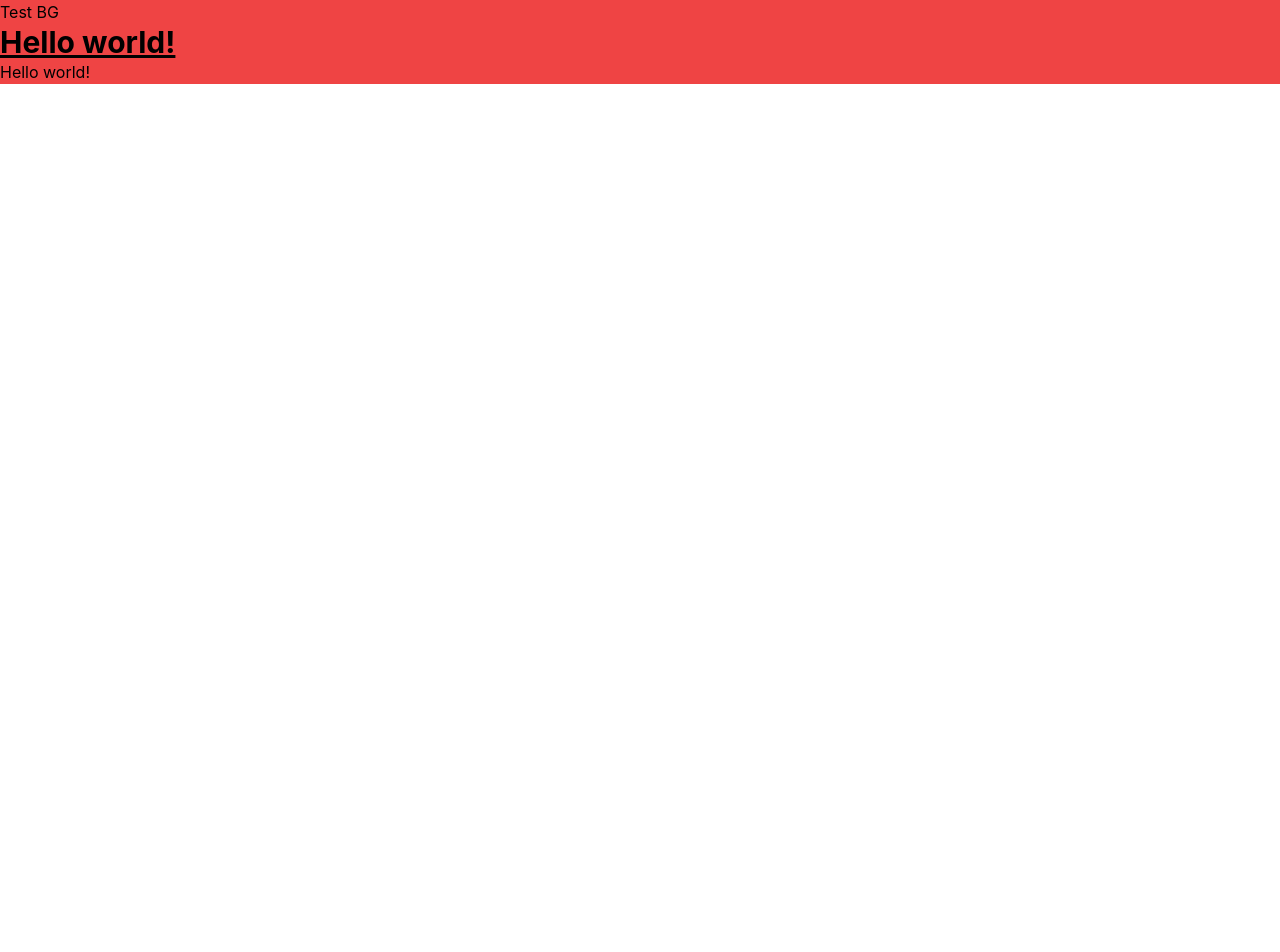
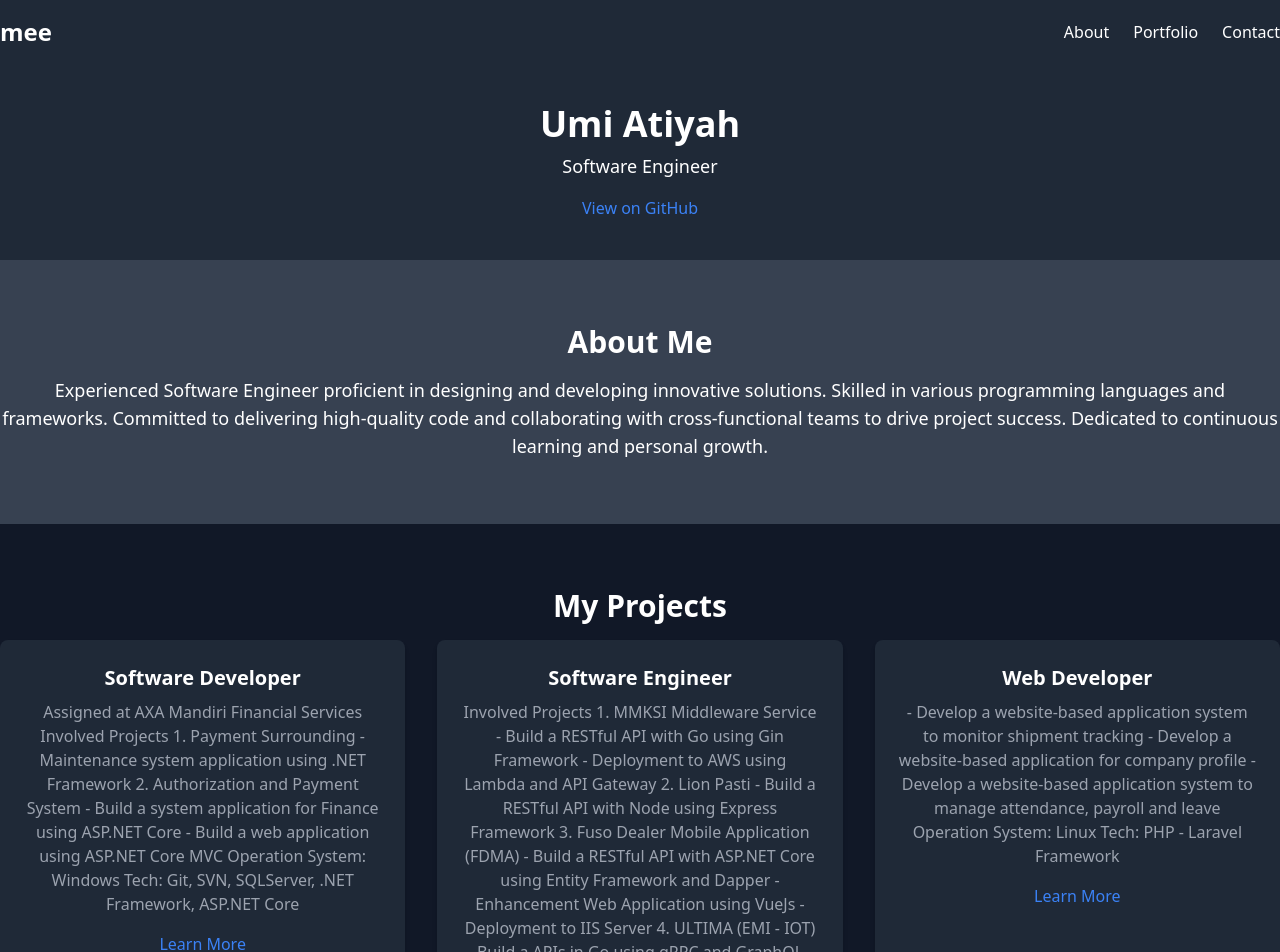
Before and after one commit to umiatiyah/my-portfolio-reactapp, a React (Vite) app: page / in a window 1280 px wide. Shown: the top 952 px of the page. Before the commit the page ends 800 px from the top, so only its background shows below. Built offline with nearby package versions, Linux system fonts and the light colour scheme; a web font is replaced by a local one.

Commit message:
create simple landing page portfolio

```diff
--- a/src/index.css
+++ b/src/index.css
@@ -137,4 +137,15 @@
   html {
     font-family: 'Inter', sans-serif;
   }
+
+  .slide {
+      display: none;
+      opacity: 0;
+  }
+
+  .dark-mode {
+      background-color: #1a1a1a;
+      color: #ffffff;
+  }
+
 }
--- /dev/null
+++ b/src/layouts/footer.tsx
@@ -0,0 +1,9 @@
+export default function Footer() {
+  return (
+    <footer className="bg-gray-800 py-6">
+      <div className="container mx-auto text-center">
+        <p className="text-gray-500">© 2023 UmiAtiyah. All rights reserved.</p>
+      </div>
+    </footer>
+  );
+}
--- /dev/null
+++ b/src/layouts/header.tsx
@@ -0,0 +1,18 @@
+export default function Header() {
+  return (
+    <header className="bg-gray-800 py-10">
+      <div className="container mx-auto text-center">
+        <h1 className="text-4xl font-bold">Umi Atiyah</h1>
+        <p className="text-lg mt-2">Software Engineer</p>
+        <a
+          className="text-blue-500 hover:underline mt-4 inline-block"
+          href="https://github.com/umiatiyah"
+          target="_blank"
+          rel="noopener noreferrer"
+        >
+          View on GitHub
+        </a>
+      </div>
+    </header>
+  );
+}
--- /dev/null
+++ b/src/layouts/navbar.tsx
@@ -0,0 +1,29 @@
+export default function Navbar() {
+  return (
+    // <!-- Navigation -->
+    <nav className="bg-gray-800 py-4">
+      <div className="container mx-auto flex justify-between items-center">
+        <a href="#" className="text-2xl font-semibold">
+          mee
+        </a>
+        <ul className="flex space-x-6">
+          <li>
+            <a href="#about" className="hover:text-blue-500">
+              About
+            </a>
+          </li>
+          <li>
+            <a href="#portfolio" className="hover:text-blue-500">
+              Portfolio
+            </a>
+          </li>
+          <li>
+            <a href="#contact" className="hover:text-blue-500">
+              Contact
+            </a>
+          </li>
+        </ul>
+      </div>
+    </nav>
+  );
+}
--- /dev/null
+++ b/src/views/home/components/about.tsx
@@ -0,0 +1,20 @@
+import React from "react";
+
+const About = () => {
+  return (
+    <section id="about" className="py-16 bg-gray-700">
+      <div className="container mx-auto text-center">
+        <h2 className="text-3xl font-semibold mb-4">About Me</h2>
+        <p className="text-lg">
+          Experienced Software Engineer proficient in designing and developing
+          innovative solutions. Skilled in various programming languages and
+          frameworks. Committed to delivering high-quality code and
+          collaborating with cross-functional teams to drive project success.
+          Dedicated to continuous learning and personal growth.
+        </p>
+      </div>
+    </section>
+  );
+};
+
+export default About;
--- /dev/null
+++ b/src/views/home/components/contact.tsx
@@ -0,0 +1,22 @@
+import React from "react";
+
+const Contact = () => {
+  return (
+    <section id="contact" className="py-16 bg-gray-700">
+      <div className="container mx-auto text-center">
+        <h2 className="text-3xl font-semibold mb-4">Contact Me</h2>
+        <p className="text-lg mb-4">
+          Feel free to reach out to me via email or social media.
+        </p>
+        <a
+          className="text-blue-500 hover:underline inline-block"
+          href="mailto:umiatiyah97@gmail.com"
+        >
+          umiatiyah97@gmail.com
+        </a>
+      </div>
+    </section>
+  );
+};
+
+export default Contact;
--- /dev/null
+++ b/src/views/home/components/portfolio.tsx
@@ -0,0 +1,62 @@
+import React from "react";
+
+const Portfolio = () => {
+  return (
+    <section id="portfolio" className="py-16">
+      <div className="container mx-auto text-center">
+        <h2 className="text-3xl font-semibold mb-4">My Projects</h2>
+        <div className="grid grid-cols-1 md:grid-cols-2 lg:grid-cols-3 gap-8">
+          {/* <!-- Project Card 1 --> */}
+          <div className="bg-gray-800 p-6 rounded-lg shadow-md">
+            <h3 className="text-xl font-semibold mb-2">Software Developer</h3>
+            <p className="text-gray-400 mb-4">
+              Assigned at AXA Mandiri Financial Services Involved Projects 1.
+              Payment Surrounding - Maintenance system application using .NET
+              Framework 2. Authorization and Payment System - Build a system
+              application for Finance using ASP.NET Core - Build a web
+              application using ASP.NET Core MVC Operation System: Windows Tech:
+              Git, SVN, SQLServer, .NET Framework, ASP.NET Core{" "}
+            </p>
+            <a className="text-blue-500 hover:underline" href="#">
+              Learn More
+            </a>
+          </div>
+          {/* <!-- Repeat for other projects --> */}
+          <div className="bg-gray-800 p-6 rounded-lg shadow-md">
+            <h3 className="text-xl font-semibold mb-2">Software Engineer</h3>
+            <p className="text-gray-400 mb-4">
+              Involved Projects 1. MMKSI Middleware Service - Build a RESTful
+              API with Go using Gin Framework - Deployment to AWS using Lambda
+              and API Gateway 2. Lion Pasti - Build a RESTful API with Node
+              using Express Framework 3. Fuso Dealer Mobile Application (FDMA) -
+              Build a RESTful API with ASP.NET Core using Entity Framework and
+              Dapper - Enhancement Web Application using VueJs - Deployment to
+              IIS Server 4. ULTIMA (EMI - IOT) - Build a APIs in Go using gRPC
+              and GraphQL - Create unit test Operation System: Linux, Windows
+              Tech: Linux, Git, Azure DevOps, SQLServer, PostgreSQL, Golang,
+              ASP.NET Core, JavaScript, TypeScript, REST, gRPC, GraphQL{" "}
+            </p>
+            <a className="text-blue-500 hover:underline" href="#">
+              Learn More
+            </a>
+          </div>
+          <div className="bg-gray-800 p-6 rounded-lg shadow-md">
+            <h3 className="text-xl font-semibold mb-2">Web Developer</h3>
+            <p className="text-gray-400 mb-4">
+              - Develop a website-based application system to monitor shipment
+              tracking - Develop a website-based application for company profile
+              - Develop a website-based application system to manage attendance,
+              payroll and leave Operation System: Linux Tech: PHP - Laravel
+              Framework{" "}
+            </p>
+            <a className="text-blue-500 hover:underline" href="#">
+              Learn More
+            </a>
+          </div>
+        </div>
+      </div>
+    </section>
+  );
+};
+
+export default Portfolio;
--- a/src/views/home/index.tsx
+++ b/src/views/home/index.tsx
@@ -1,12 +1,23 @@
 import React from "react";
+import Header from "~/layouts/header";
+import Contact from "./components/contact";
+import Footer from "~/layouts/footer";
+import Navbar from "~/layouts/navbar";
+import About from "./components/about";
+import Portfolio from "./components/portfolio";
 
 const Home = () => {
   return (
-    <div className="bg-red-500">
-      Test BG
-      <h1 className="text-3xl font-bold underline">Hello world!</h1>
-      <h1 className="">Hello world!</h1>
-    </div>
+    <>
+      <main className="bg-gray-900 text-white font-sans">
+        <Navbar />
+        <Header />
+        <About />
+        <Portfolio />
+        <Contact />
+        <Footer />
+      </main>
+    </>
   );
 };
 
```
